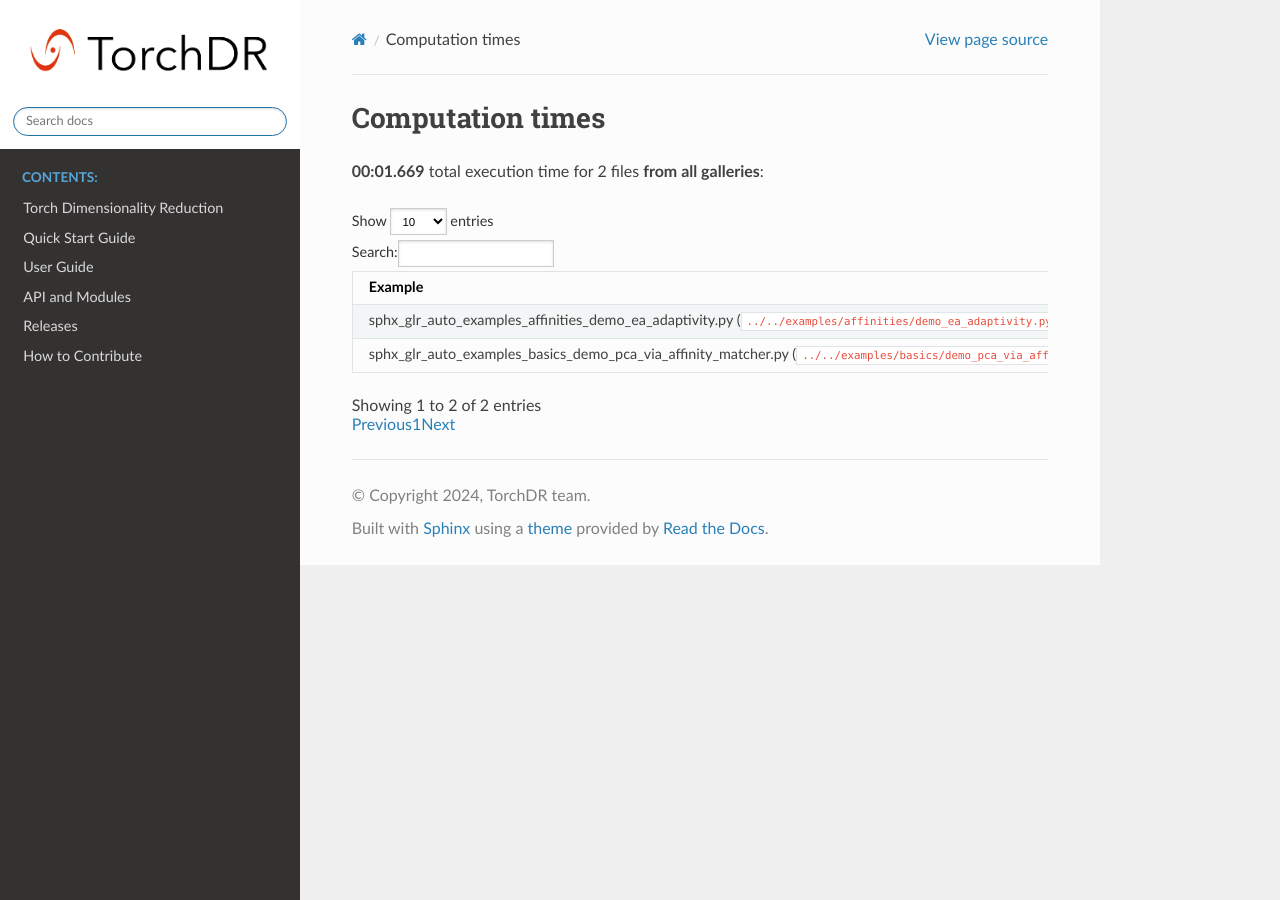
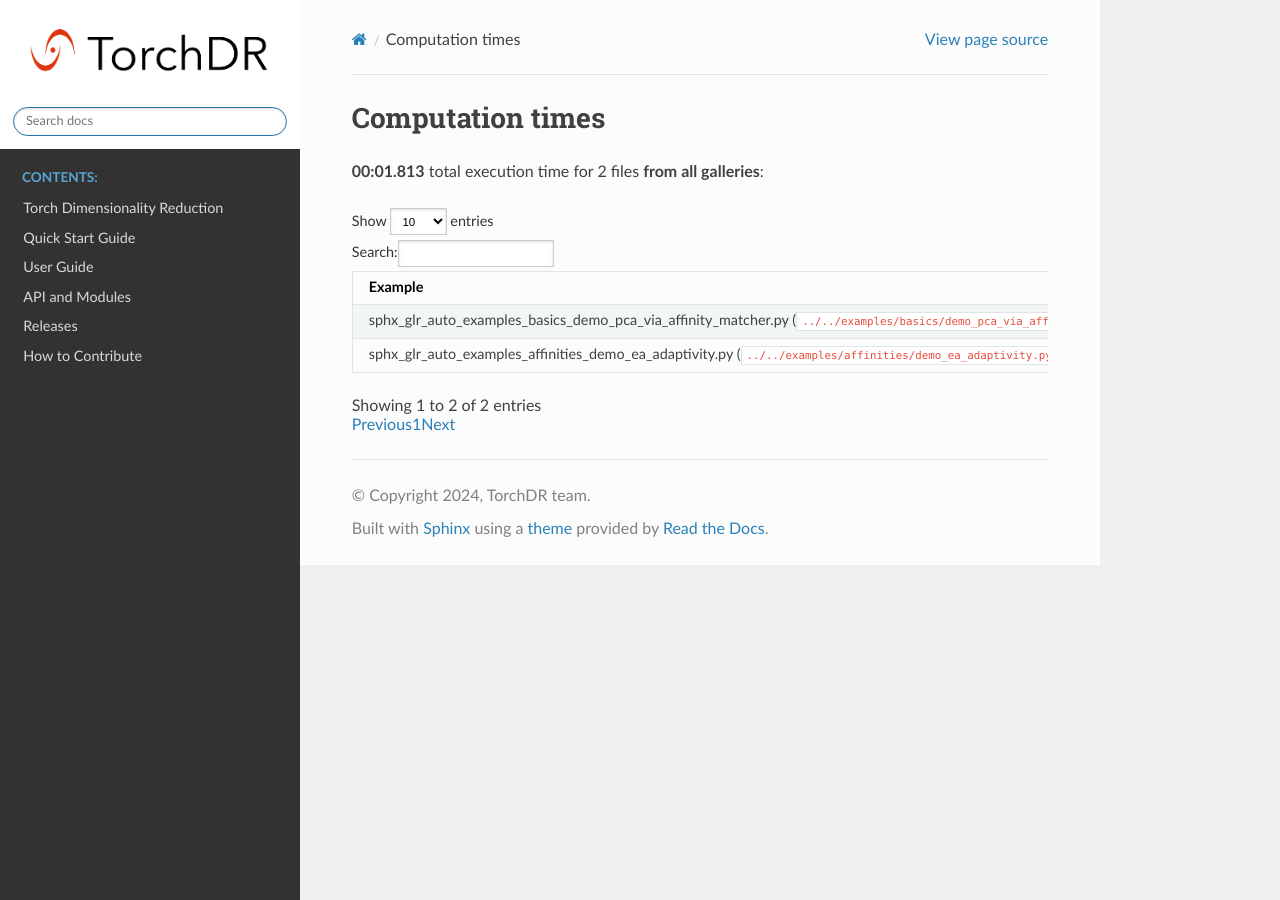
Before and after one commit to TorchDR/TorchDR, a Sphinx documentation site: the page built from docs/source/sg_execution_times.rst, in a window 1280 px wide. Built offline with Sphinx 7.4.7 and the Read the Docs theme 2.0.0, drawn with Linux system fonts in a browser that asks for light colours; pages that are not in the unit, such as notebooks, are missing from menus; a script that is not in the unit is left out.

```diff
--- a/README.rst
+++ b/README.rst
@@ -63,6 +63,12 @@ Here is a comparison of various neighbor embedding methods on the MNIST dataset:
    :align: center
 
 The code to generate this figure is available `here <https://github.com/TorchDR/TorchDR/tree/main/examples/mnist/panorama_readme.py>`_.
+
+
+.. image:: https://github.com/torchdr/torchdr/raw/main/docs/source/figures/single_cell_readme.png
+   :width: 800px
+   :alt: single cell embeddings
+   :align: center
 
 
 Implemented Methods
--- a/docs/source/sg_execution_times.rst
+++ b/docs/source/sg_execution_times.rst
@@ -6,7 +6,7 @@
 
 Computation times
 =================
-**00:01.669** total execution time for 2 files **from all galleries**:
+**00:01.813** total execution time for 2 files **from all galleries**:
 
 .. container::
 
```
Also changed, not shown: other parts of docs/source/sg_execution_times.rst (+4 -4 lines).
